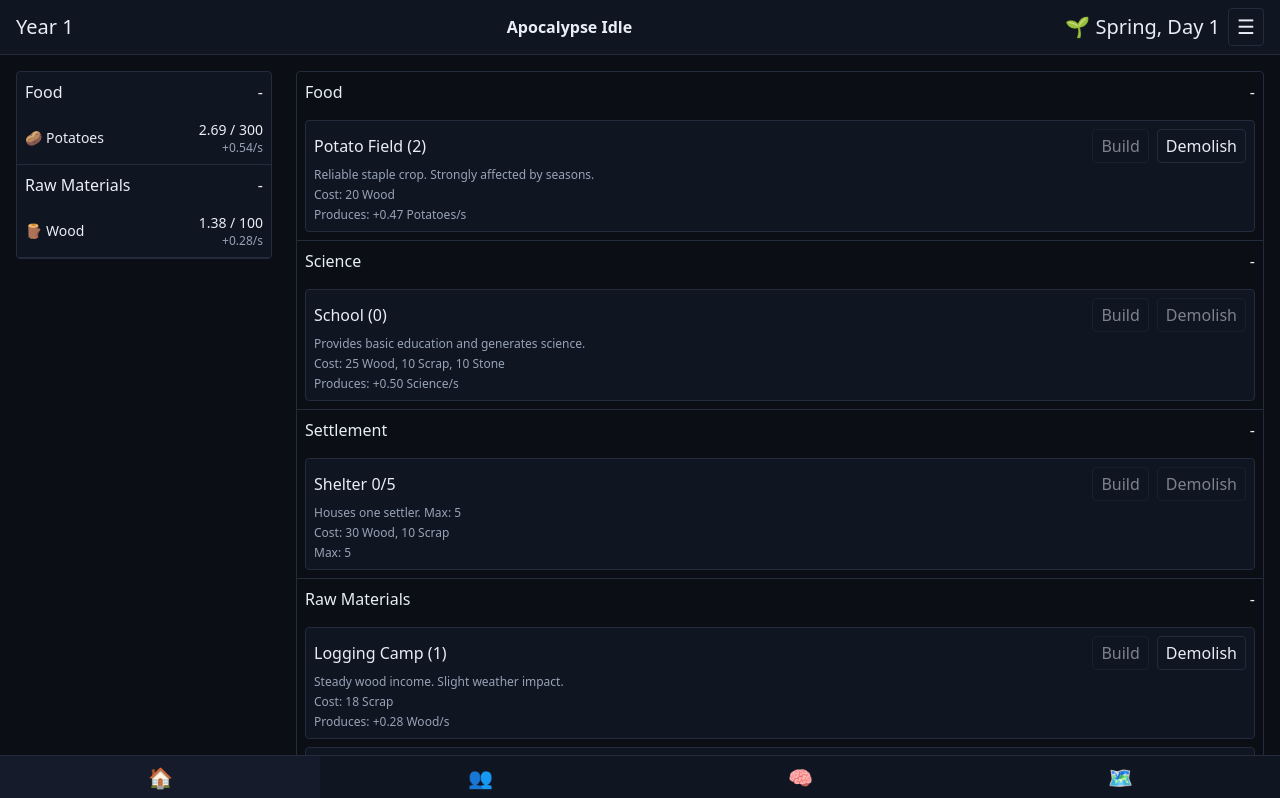
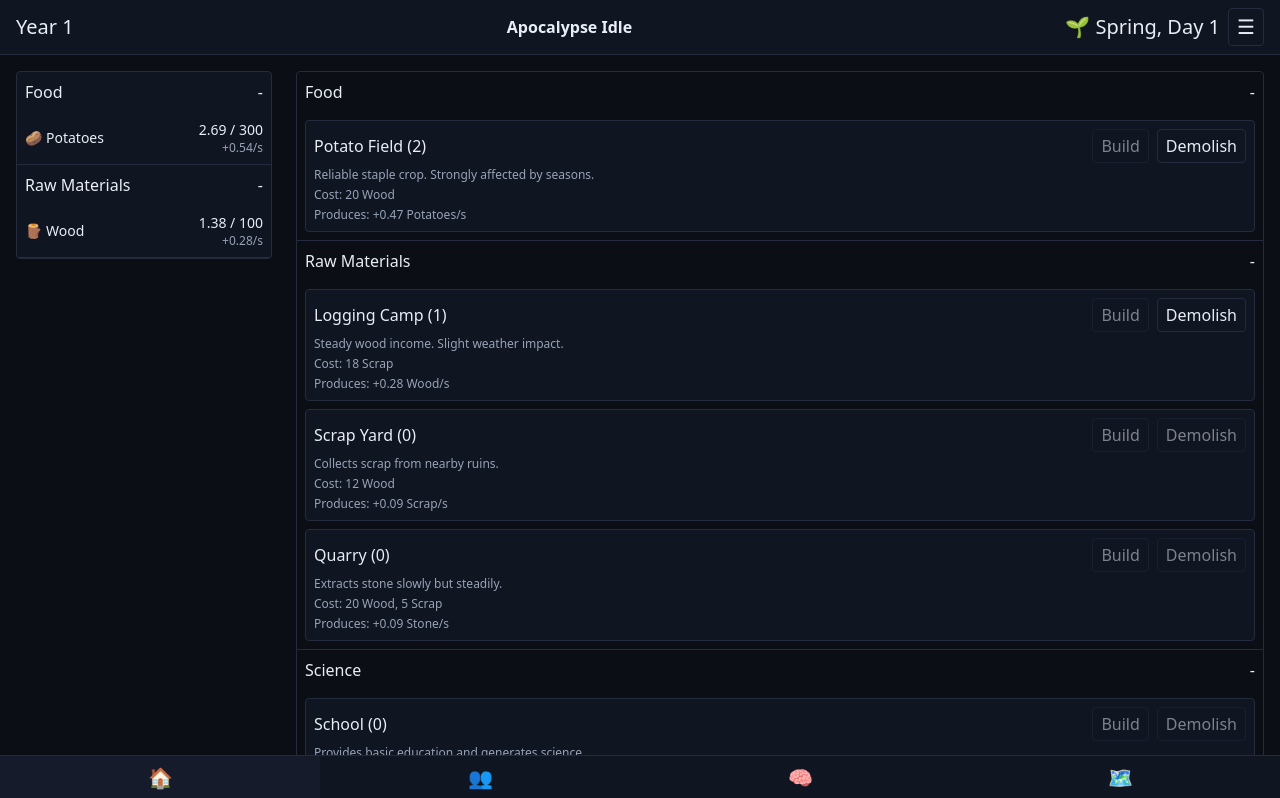
Before and after one commit to mikisz/apocalypse-idle, a React (Vite) app: page / in a window 1280 px wide. Shown: the top 798 px of the page. Built offline with nearby package versions, Linux system fonts and the light colour scheme.

Commit message:
Group resource buildings as Raw Materials

```diff
--- a/src/views/BaseView.jsx
+++ b/src/views/BaseView.jsx
@@ -183,9 +183,7 @@ export default function BaseView() {
   });
   const GROUP_ORDER = [
     'Food',
-    'Wood',
-    'Scrap',
-    'Stone',
+    'Raw Materials',
     'Construction Materials',
     'Science',
     'Energy',
```
